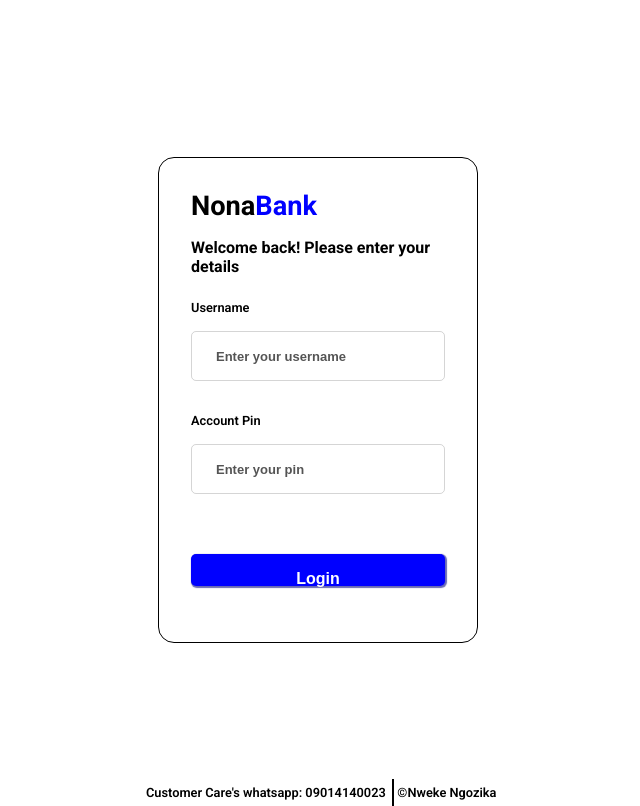
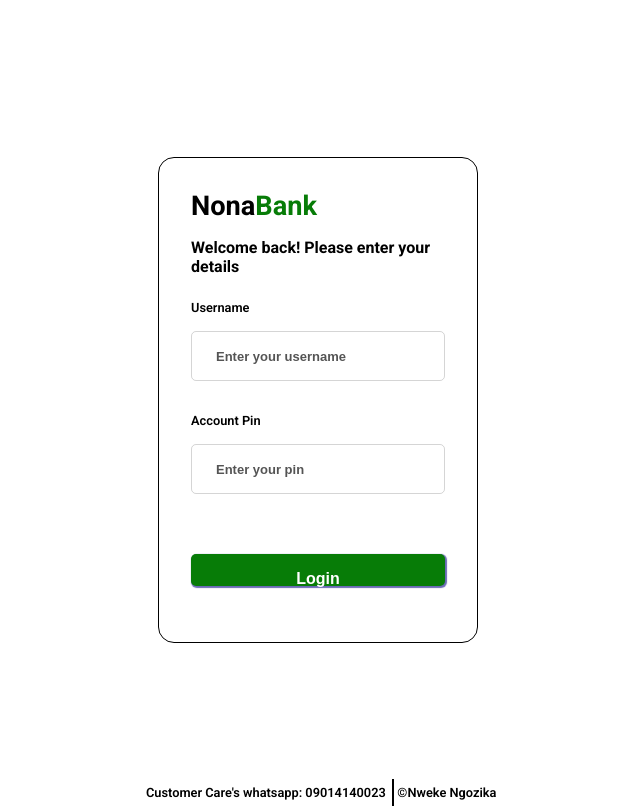
Before and after one commit to Ngozi-ka/Internet-banking-platform, a plain HTML site: page index.html in a window 1280 px wide. Shown: the whole page, without its empty margins (322-962 px from the left). Drawn offline with Linux system fonts and the light colour scheme.

Commit message:
major colour changes

```diff
--- a/style.css
+++ b/style.css
@@ -7,7 +7,8 @@
 }
 
 :root {
-  --bg-color: rgb(0, 0, 255);
+  --main-bg: #fff;
+  --bg-color: rgb(7, 124, 7);
   --sec-bg-color: whitesmoke;
   --color-bg: white;
   --color: black;
@@ -18,6 +19,7 @@
 }
 
 .dark-theme {
+  --main-bg: #01271a;
   --sec-bg-color: #333;
   --color-bg: black;
   --color: white;
@@ -31,7 +33,7 @@ body {
   font-family: "Roboto", sans-serif;
   width: 100%;
   overflow-x: hidden;
-  background: var(--color-bg);
+  background: var(--main-bg);
   color: var(--color);
   /* background: black;
   color: white; */
@@ -43,6 +45,7 @@ body {
   opacity: 1;
   position: relative;
   overflow: hidden;
+  flex-shrink: 1;
 }
 
 .form-container,
```
